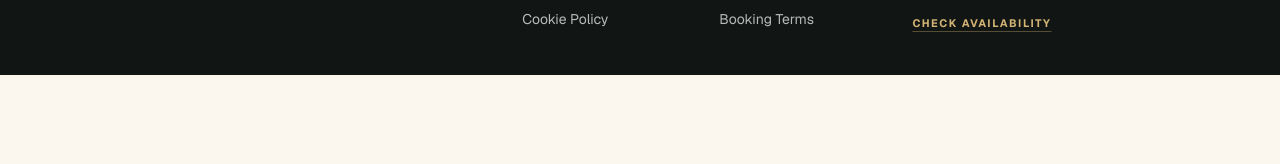
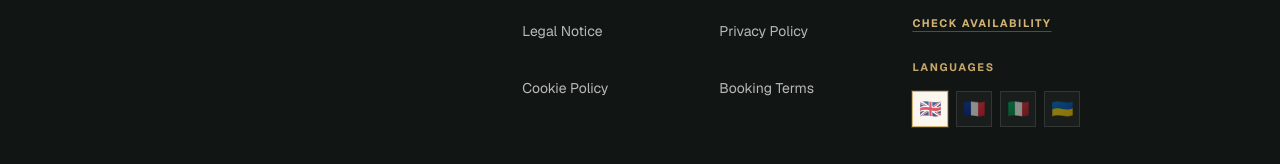
Before and after one commit to markoblogo/azurmenton, a Next.js app: page /en/apartments in a window 1280 px wide. Shown: the part 3830-3994 px from the top of the page. Before the commit the page ends 3905 px from the top, so only its background shows below. Built offline with nearby package versions, Linux system fonts and the light colour scheme.

Commit message:
Polish homepage slides and footer language switcher

```diff
--- a/src/app/[locale]/page.tsx
+++ b/src/app/[locale]/page.tsx
@@ -206,15 +206,21 @@ const heroMainSlides = [
 ];
 
 const heroInsetSlides = [
-  { src: "/images/apartments/sea-view-balcony-studio/01-balcony-breakfast-sea-view.png", objectPosition: "50% 50%" },
-  { src: "/images/apartments/beachside-family-apartment/01-private-terrace-breakfast.png", objectPosition: "50% 50%" },
-  { src: "/images/apartments/panoramic-sea-view-studio/01-balcony-breakfast-sea-view.png", objectPosition: "50% 50%" },
   { src: "/images/apartments/sea-view-balcony-studio/02-living-room-balcony-view.png", objectPosition: "50% 50%" },
+  { src: "/images/apartments/sea-view-balcony-studio/03-open-plan-studio-layout.png", objectPosition: "50% 50%" },
+  { src: "/images/apartments/sea-view-balcony-studio/04-bedroom-balcony-view.png", objectPosition: "50% 50%" },
+  { src: "/images/apartments/sea-view-balcony-studio/07-sofa-seating-area.png", objectPosition: "50% 50%" },
+  { src: "/images/apartments/sea-view-balcony-studio/11-balcony-sea-view.png", objectPosition: "50% 50%" },
   { src: "/images/apartments/beachside-family-apartment/02-living-room-terrace-access.png", objectPosition: "50% 50%" },
+  { src: "/images/apartments/beachside-family-apartment/03-comfortable-bedroom.png", objectPosition: "50% 50%" },
+  { src: "/images/apartments/beachside-family-apartment/04-dining-area-equipped-kitchen.png", objectPosition: "50% 50%" },
+  { src: "/images/apartments/beachside-family-apartment/05-living-room-sofa-bed.png", objectPosition: "50% 50%" },
+  { src: "/images/apartments/beachside-family-apartment/21-living-room-tv-terrace.png", objectPosition: "50% 50%" },
+  { src: "/images/apartments/panoramic-sea-view-studio/02-balcony-harbour-view.png", objectPosition: "50% 50%" },
+  { src: "/images/apartments/panoramic-sea-view-studio/03-balcony-seafront-view.png", objectPosition: "50% 50%" },
+  { src: "/images/apartments/panoramic-sea-view-studio/04-kitchenette-dining-corner.png", objectPosition: "50% 50%" },
+  { src: "/images/apartments/panoramic-sea-view-studio/06-bright-studio-double-bed.png", objectPosition: "50% 50%" },
   { src: "/images/apartments/panoramic-sea-view-studio/16-living-room-sea-view.png", objectPosition: "50% 50%" },
-  { src: "/images/apartments/sea-view-balcony-studio/11-balcony-sea-view.png", objectPosition: "50% 50%" },
-  { src: "/images/apartments/beachside-family-apartment/04-dining-area-equipped-kitchen.png", objectPosition: "50% 50%" },
-  { src: "/images/apartments/panoramic-sea-view-studio/02-balcony-harbour-view.png", objectPosition: "50% 50%" },
 ];
 
 export async function generateMetadata({ params }: PageProps): Promise<Metadata> {
@@ -342,25 +348,43 @@ export default async function LocaleHome({ params }: PageProps) {
       <Section className="py-14 sm:py-20">
         <Container>
           <div className="grid gap-10 lg:grid-cols-[1.1fr_0.9fr] lg:items-center">
-            <div className="grid grid-cols-2 gap-3">
+            <div className="relative min-h-[430px] sm:min-h-[500px] lg:min-h-[560px]">
+              <div className="absolute left-0 top-8 w-[66%] overflow-hidden border border-[#dfd4c1] bg-[#fffdf8] p-2">
+                <div className="relative aspect-[4/5] overflow-hidden bg-[#efe4d1]">
                   <Image
-                src="/images/home/Planyourstay1.png"
-                alt="Colourful old town buildings and church tower in Menton"
-                width={864}
-                height={1184}
+                    src="/images/guide/menton-old-town.png"
+                    alt="Illustration of colourful old town streets and sea views in Menton"
+                    fill
                     quality={90}
-                sizes="(min-width: 1024px) 280px, 50vw"
-                className="aspect-[3/4] w-full object-cover"
+                    sizes="(min-width: 1024px) 360px, 62vw"
+                    className="object-cover"
                   />
+                </div>
+              </div>
+              <div className="absolute bottom-4 right-0 w-[58%] overflow-hidden border border-[#dfd4c1] bg-[#fffdf8] p-2">
+                <div className="relative aspect-[4/5] overflow-hidden bg-[#efe4d1]">
                   <Image
-                src="/images/home/Planyourstay2.png"
-                alt="Nearby beach in Menton with palm trees and the Mediterranean sea"
-                width={864}
-                height={1184}
+                    src="/images/guide/best-beaches-in-menton-alt.png"
+                    alt="Illustration of Menton beaches, palm trees and the Mediterranean coast"
+                    fill
                     quality={90}
-                sizes="(min-width: 1024px) 280px, 50vw"
-                className="mt-12 aspect-[3/4] w-full object-cover"
+                    sizes="(min-width: 1024px) 320px, 56vw"
+                    className="object-cover"
                   />
+                </div>
+              </div>
+              <div className="absolute bottom-0 left-[12%] hidden w-[34%] overflow-hidden border border-[#dfd4c1] bg-[#fffdf8] p-2 shadow-[0_18px_40px_rgba(39,30,18,0.08)] sm:block">
+                <div className="relative aspect-[5/4] overflow-hidden bg-[#efe4d1]">
+                  <Image
+                    src="/images/guide/quiet-evening-in-menton.png"
+                    alt="Illustration of a quiet evening walk in Menton"
+                    fill
+                    quality={90}
+                    sizes="(min-width: 1024px) 180px, 34vw"
+                    className="object-cover"
+                  />
+                </div>
+              </div>
             </div>
             <div>
               <p className="editorial-label">{sections.mentonTitle}</p>
--- a/src/components/layout/Footer.tsx
+++ b/src/components/layout/Footer.tsx
@@ -4,23 +4,28 @@ import type { Route } from "next";
 import { siteConfig } from "@/config/site";
 import { routeLabels } from "@/content/navigation";
 import type { Locale } from "@/i18n/locales";
+import { FooterLanguageSwitcher } from "@/components/layout/FooterLanguageSwitcher";
 
-const footerCopy: Record<Locale, { intro: string; directContact: string }> = {
+const footerCopy: Record<Locale, { intro: string; directContact: string; languages: string }> = {
   en: {
     intro: "Family-run short-term rentals in central Menton. Direct bookings are handled by manual request and confirmation.",
     directContact: "Direct contact",
+    languages: "Languages",
   },
   fr: {
     intro: "Locations familiales de courte duree dans le centre de Menton. Les demandes directes sont traitees manuellement.",
     directContact: "Contact direct",
+    languages: "Langues",
   },
   it: {
     intro: "Affitti brevi a gestione familiare nel centro di Mentone. Le richieste dirette sono confermate manualmente.",
     directContact: "Contatto diretto",
+    languages: "Lingue",
   },
   uk: {
     intro: "Сімейні короткострокові апартаменти в центрі Ментона. Прямі запити обробляються вручну.",
     directContact: "Прямий контакт",
+    languages: "Мови",
   },
 };
 
@@ -76,6 +81,7 @@ export function Footer({ locale }: { locale: Locale }) {
           >
             {labels.availability}
           </Link>
+          <FooterLanguageSwitcher locale={locale} label={copy.languages} />
         </div>
       </div>
     </footer>
--- /dev/null
+++ b/src/components/layout/FooterLanguageSwitcher.tsx
@@ -0,0 +1,58 @@
+"use client";
+
+import Link from "next/link";
+import { usePathname } from "next/navigation";
+import type { Route } from "next";
+import { localeLabels, locales, type Locale } from "@/i18n/locales";
+
+const flagByLocale: Record<Locale, string> = {
+  en: "🇬🇧",
+  fr: "🇫🇷",
+  it: "🇮🇹",
+  uk: "🇺🇦",
+};
+
+function localizedHref(pathname: string, nextLocale: Locale) {
+  const parts = pathname.split("/");
+  const currentLocale = parts[1];
+
+  if (locales.includes(currentLocale as Locale)) {
+    parts[1] = nextLocale;
+    return parts.join("/") || `/${nextLocale}`;
+  }
+
+  return `/${nextLocale}${pathname === "/" ? "" : pathname}`;
+}
+
+export function FooterLanguageSwitcher({ locale, label }: { locale: Locale; label: string }) {
+  const pathname = usePathname();
+
+  return (
+    <nav aria-label={label} className="mt-5">
+      <p className="editorial-label text-white/55">{label}</p>
+      <div className="mt-3 flex flex-wrap gap-2">
+        {locales.map((item) => {
+          const isActive = item === locale;
+
+          return (
+            <Link
+              key={item}
+              href={localizedHref(pathname, item) as Route}
+              aria-current={isActive ? "page" : undefined}
+              aria-label={localeLabels[item]}
+              className={[
+                "inline-flex h-9 w-9 items-center justify-center border text-lg transition",
+                "focus-visible:outline focus-visible:outline-2 focus-visible:outline-offset-2 focus-visible:outline-[#d4b474]",
+                isActive
+                  ? "border-[#d4b474] bg-[#fbf7ef] shadow-[0_0_0_1px_rgba(212,180,116,0.2)]"
+                  : "border-white/15 bg-white/5 opacity-72 hover:border-white/35 hover:bg-white/10 hover:opacity-100",
+              ].join(" ")}
+            >
+              <span aria-hidden="true">{flagByLocale[item]}</span>
+            </Link>
+          );
+        })}
+      </div>
+    </nav>
+  );
+}
```
Also changed, not shown: 2 other files (tests, documents, lock files or other folders). Lines whose indentation alone changed are shown as unchanged.
